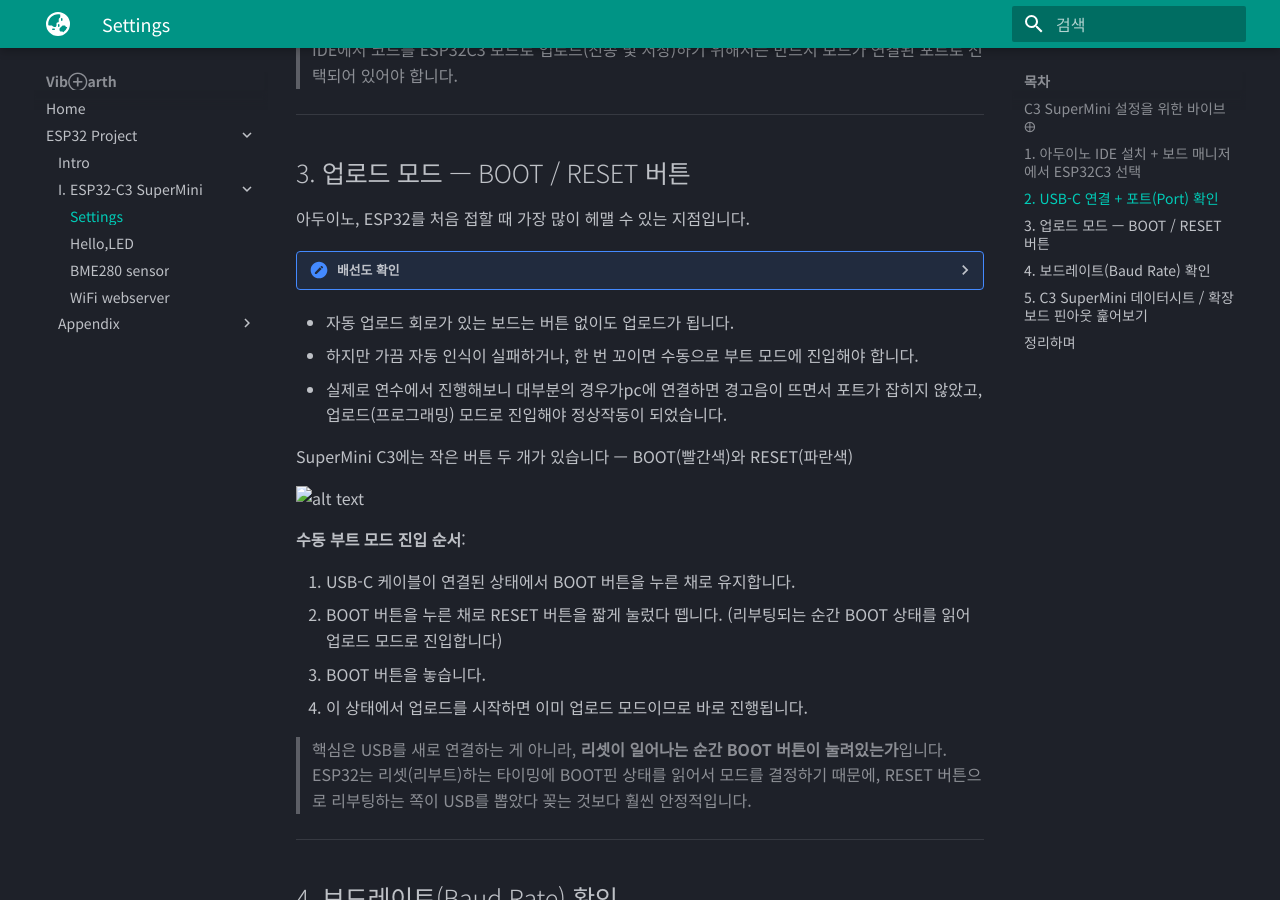
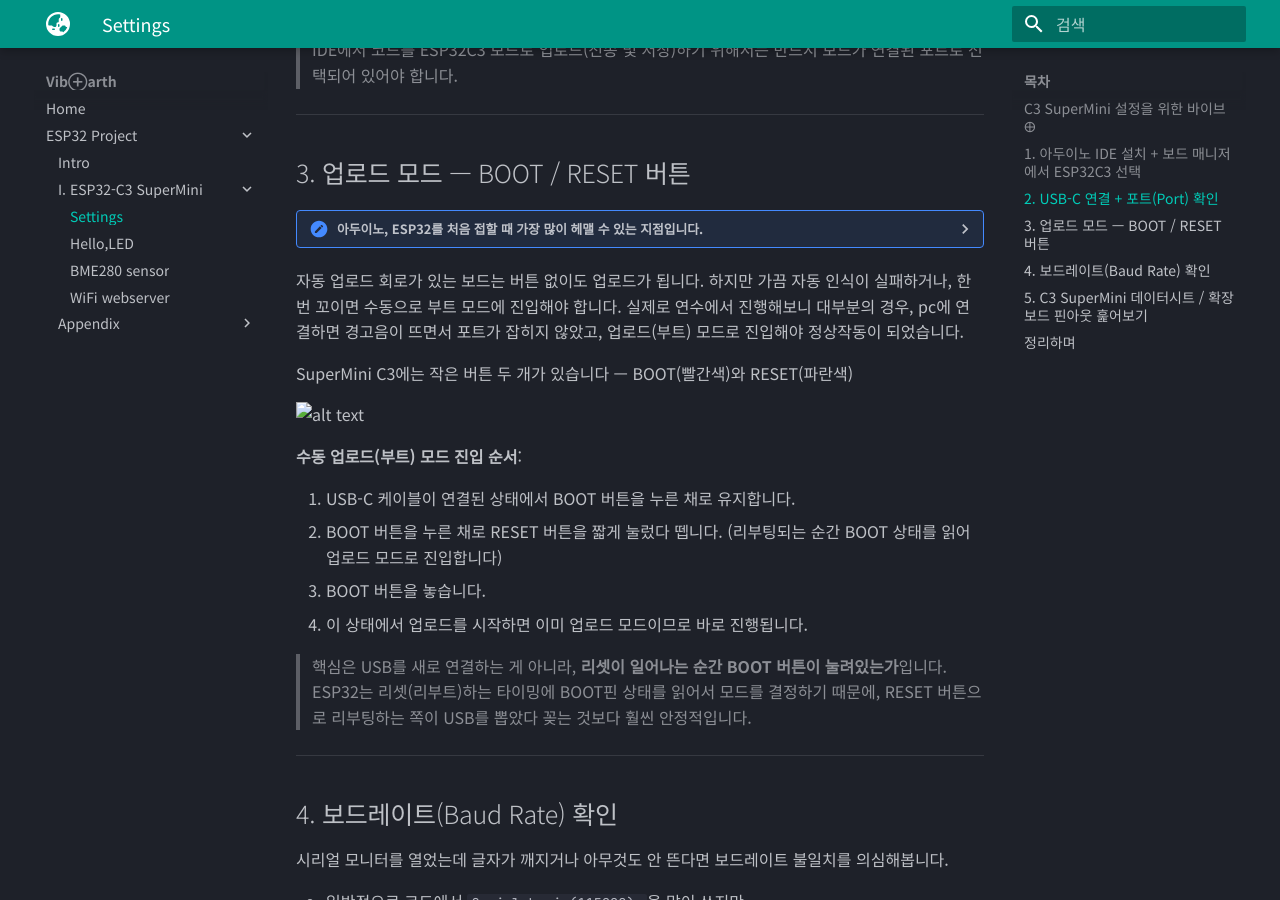
Before and after one commit to VibEarth/VibEarth.github.io, an MkDocs documentation site: the page built from docs/esp32/c3/settings.md, in a window 1280 px wide and 900 px high, scrolled down 1133 px. Built offline with MkDocs 1.6.1 and Material for MkDocs 9.7.7, drawn with Linux system fonts in a browser that asks for light colours.

Commit message:
settings

```diff
--- a/docs/esp32/c3/settings.md
+++ b/docs/esp32/c3/settings.md
@@ -43,13 +43,10 @@
 
 ## 3. 업로드 모드 — BOOT / RESET 버튼
 
-아두이노, ESP32를 처음 접할 때 가장 많이 헤맬 수 있는 지점입니다.
-
-??? tips "배선도 확인"
-   - 자동 업로드 회로가 있는 보드는 버튼 없이도 업로드가 됩니다.
-   - 하지만 가끔 자동 인식이 실패하거나, 한 번 꼬이면 수동으로 부트 모드에 진입해야 합니다.
-   - 실제로 연수에서 진행해보니 대부분의 경우가pc에 연결하면 경고음이 뜨면서 포트가 잡히지 않았고,
-     업로드(프로그래밍) 모드로 진입해야 정상작동이 되었습니다.
+??? tips "아두이노, ESP32를 처음 접할 때 가장 많이 헤맬 수 있는 지점입니다."
+   자동 업로드 회로가 있는 보드는 버튼 없이도 업로드가 됩니다.
+   하지만 가끔 자동 인식이 실패하거나, 한 번 꼬이면 수동으로 부트 모드에 진입해야 합니다.
+   실제로 연수에서 진행해보니 대부분의 경우, pc에 연결하면 경고음이 뜨면서 포트가 잡히지 않았고, 업로드(부트) 모드로 진입해야 정상작동이 되었습니다.
 
 SuperMini C3에는 작은 버튼 두 개가 있습니다 — BOOT(빨간색)와 RESET(파란색)
 
@@ -57,7 +54,7 @@ SuperMini C3에는 작은 버튼 두 개가 있습니다 — BOOT(빨간색)와
 
 
 
-**수동 부트 모드 진입 순서**:
+**수동 업로드(부트) 모드 진입 순서**:
 
 1. USB-C 케이블이 연결된 상태에서 BOOT 버튼을 누른 채로 유지합니다.
 2. BOOT 버튼을 누른 채로 RESET 버튼을 짧게 눌렀다 뗍니다.
```
Also changed, not shown: docs/esp32/intro.md (+1 -1 lines).
